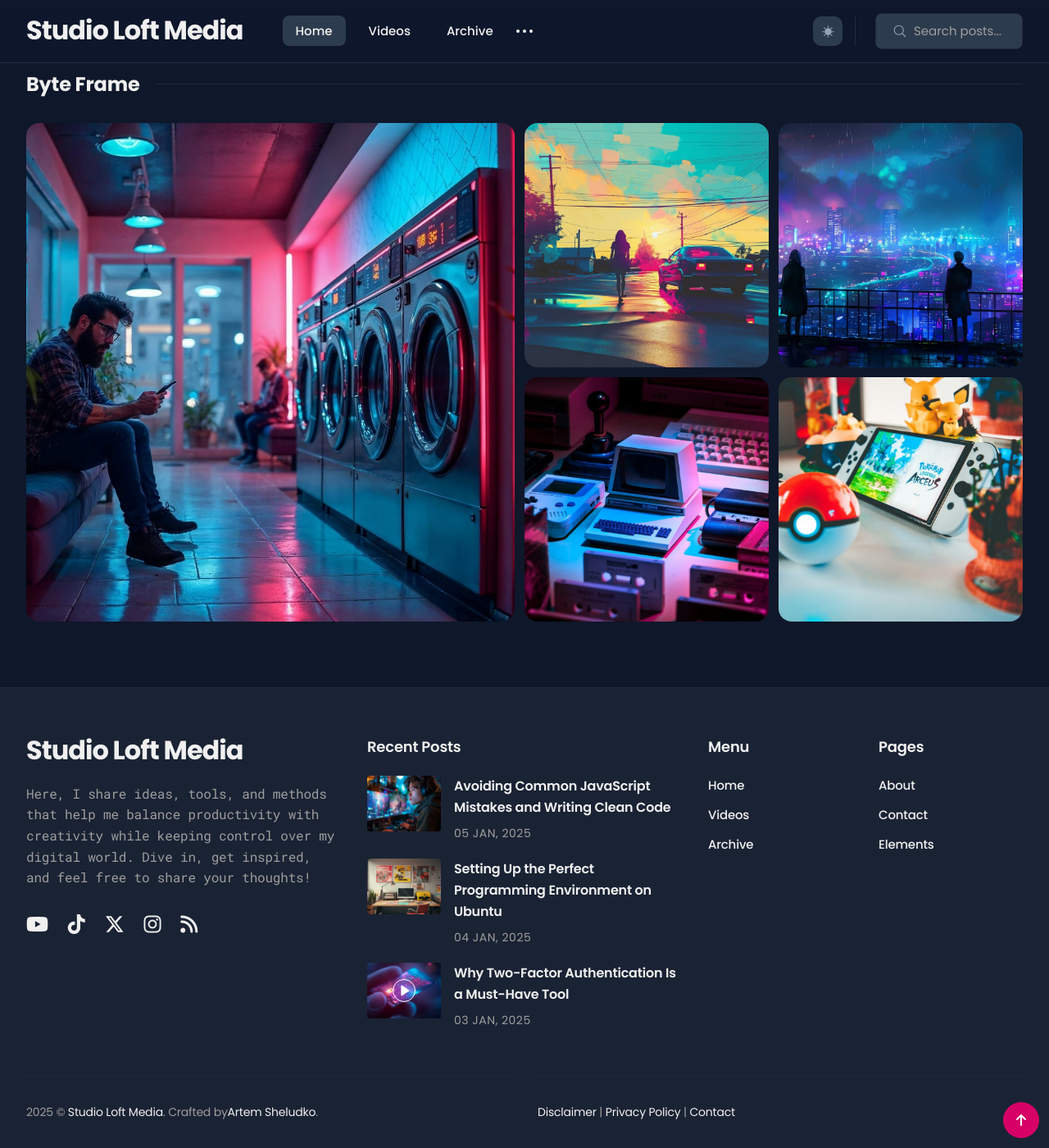
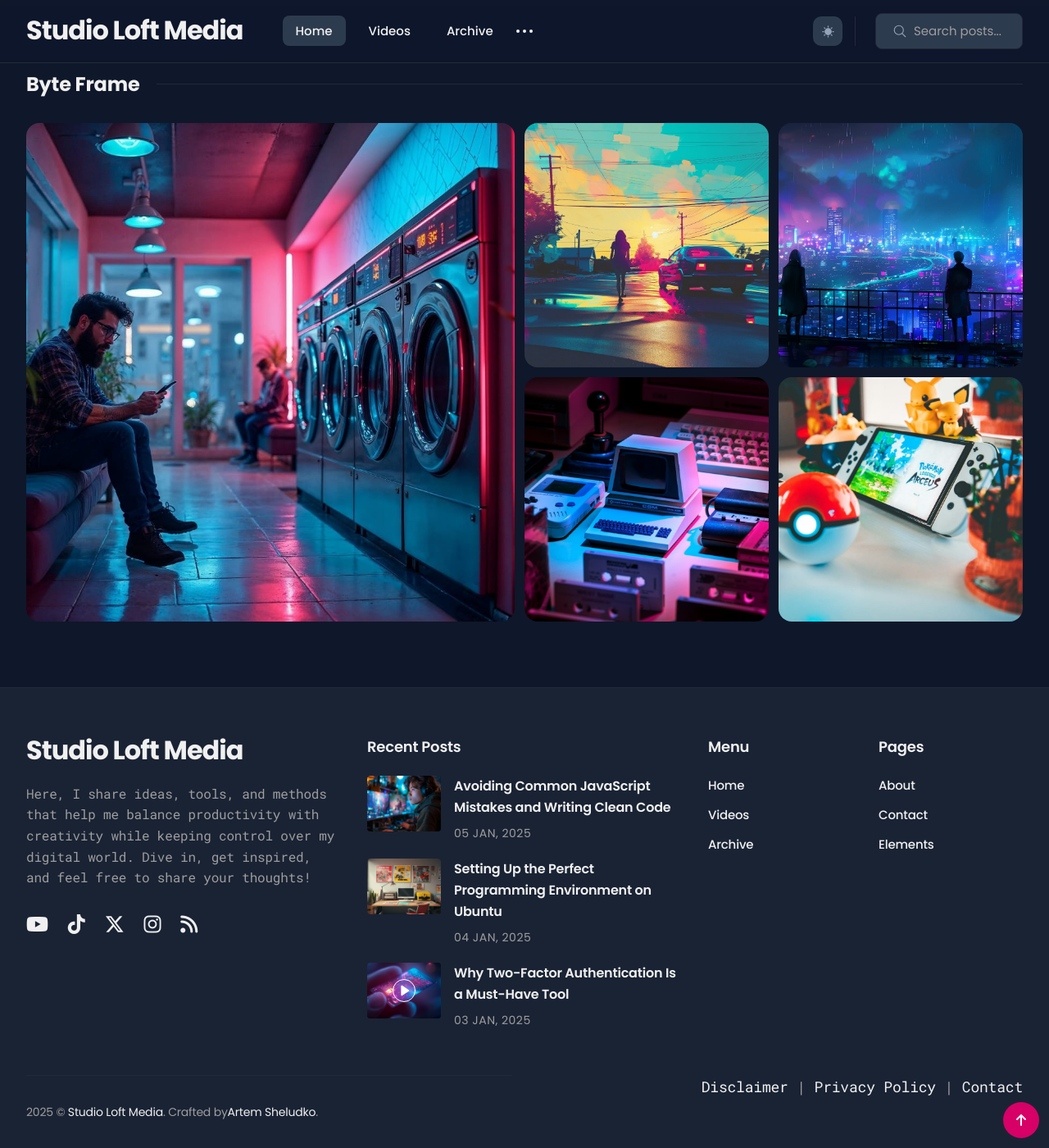
Before and after one commit to studioloft/studioloft.github.io, a Jekyll site: the page built from index.html, in a window 1280 px wide and 1400 px high, scrolled down 3846 px. Shown: the whole window at 82% size. Built offline with Jekyll 4.4.1, drawn with Linux system fonts in a browser that asks for light colours; the list of posts is cut into pages by our own code.

Commit message:
footer fix

```diff
--- a/_includes/footer.html
+++ b/_includes/footer.html
@@ -102,7 +102,7 @@
 
       </div>
       <div class="col col-6 col-d-12">
-        <div class="copyright"><a href="https://studioloft.github.io/disclaimer/">Disclaimer</a> | <a href="https://studioloft.github.io/privacypolicy/">Privacy Policy</a> | <a href="https://studioloft.github.io/contact/">Contact</a></div>
+        <div class="copyleft"><a href="https://studioloft.github.io/disclaimer/">Disclaimer</a> | <a href="https://studioloft.github.io/privacypolicy/">Privacy Policy</a> | <a href="https://studioloft.github.io/contact/">Contact</a></div>
 
       </div>
     </div>
--- a/css/_3-modules/footer.scss
+++ b/css/_3-modules/footer.scss
@@ -233,3 +233,6 @@
     text-align: left;
   }
 }
+.copyleft {
+  text-align: right;
+}
```
